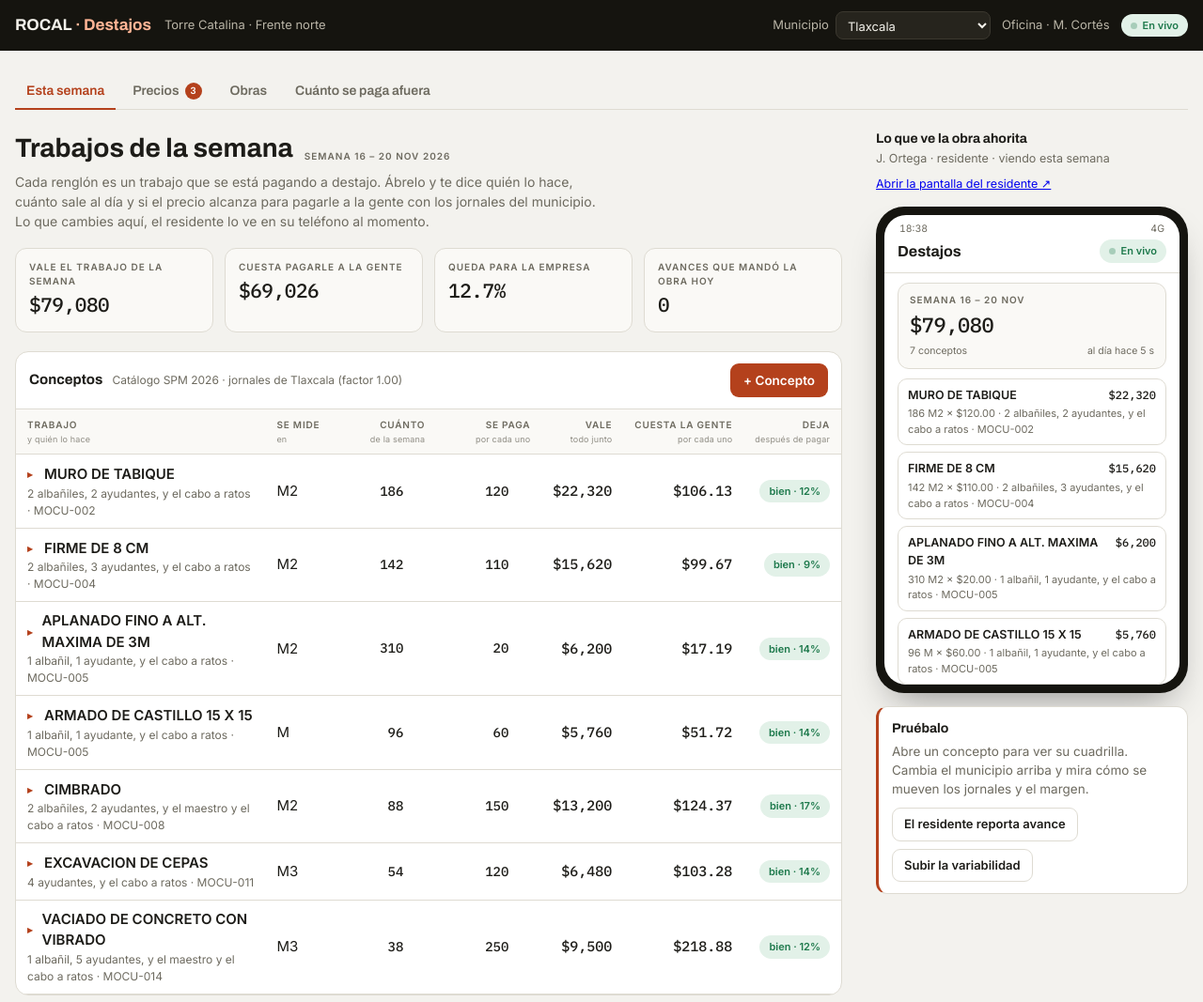
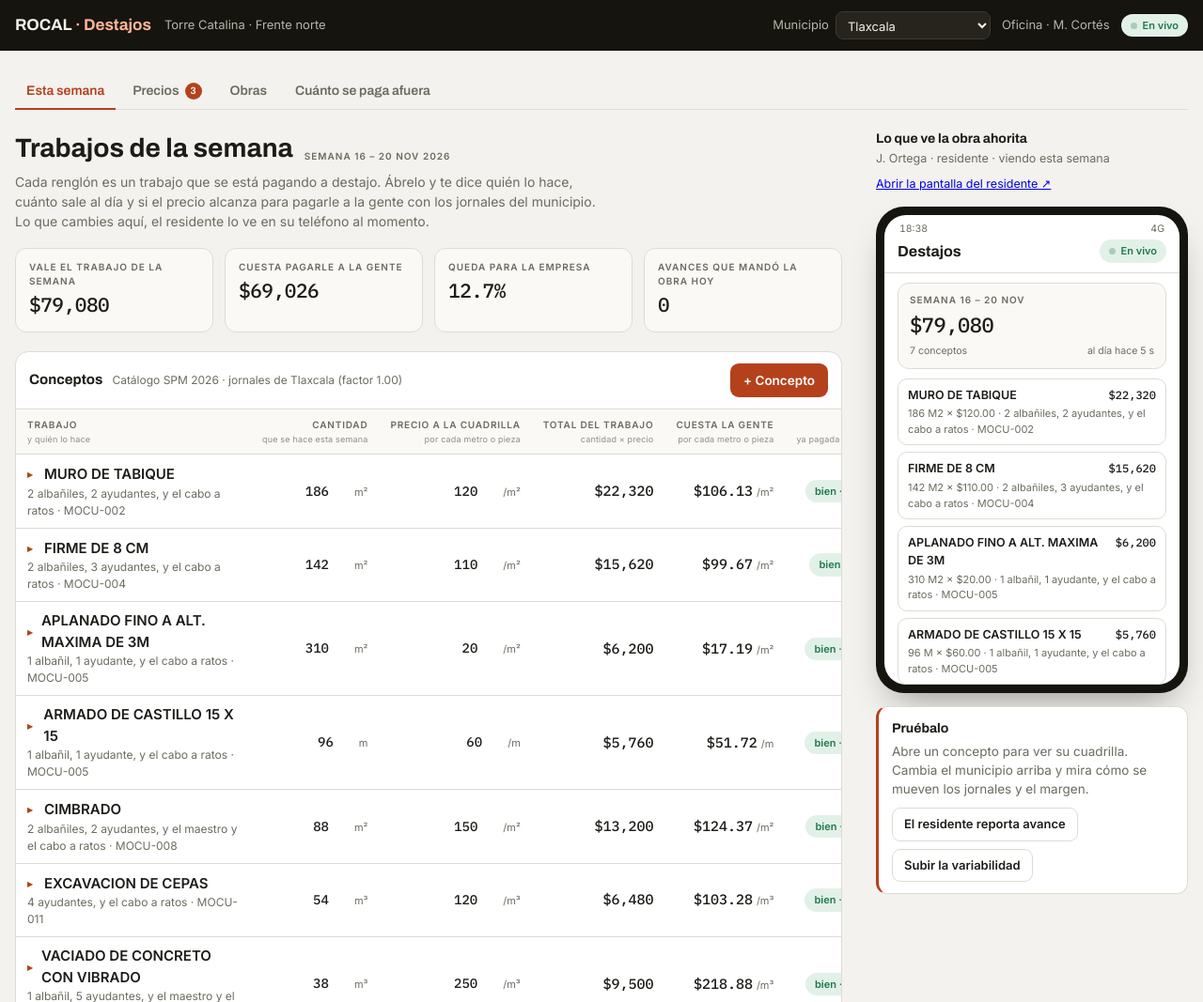
Before and after one commit to ingeconstructiva-hub/app-destajos, a plain HTML site: page index.html in a window 1280 px wide. Shown: the top 1067 px of the page at 94% size. Drawn offline with Linux system fonts and the light colour scheme.

Commit message:
refactor: cambio de encabezados en columna

```diff
--- a/index.html
+++ b/index.html
@@ -165,7 +165,7 @@
   .tabla-top h2 { font-family: var(--font-head); font-size: 15px; margin: 0; }
   .tabla-top .de-donde { font-size: 12px; color: var(--fg-soft); flex: 1; min-width: 0; }
   .scroller { overflow-x: auto; }
-  table.principal { border-collapse: collapse; width: 100%; min-width: 820px; }
+  table.principal { border-collapse: collapse; width: 100%; min-width: 860px; }
   th {
     font-size: 10px; letter-spacing: .08em; text-transform: uppercase; color: var(--fg-soft);
     text-align: left; font-weight: 600; padding: 9px 12px; border-bottom: 1px solid var(--line);
@@ -187,9 +187,12 @@
   button.abrir .flecha { color: var(--accent); font-size: 11px; width: 11px; display: inline-block; }
   button.abrir:hover .texto { text-decoration: underline; }
 
+  .sufijo { font-size: 11px; color: var(--fg-soft); margin-left: 4px; white-space: nowrap; }
+  table.principal > tbody > tr > td.num { white-space: nowrap; }
+  td.importe .sufijo { font-family: var(--font-body); }
   input.celda {
     font: inherit; font-family: var(--font-num); font-size: 14px; text-align: right;
-    width: 88px; color: var(--fg); background: transparent;
+    width: 74px; color: var(--fg); background: transparent;
     border: 1px solid transparent; border-radius: 7px; padding: 5px 7px;
   }
   input.celda:hover { border-color: var(--line-fuerte); }
@@ -347,12 +350,11 @@
             <thead>
               <tr>
                 <th>Trabajo<small>y quién lo hace</small></th>
-                <th>Se mide<small>en</small></th>
-                <th class="num">Cuánto<small>de la semana</small></th>
-                <th class="num">Se paga<small>por cada uno</small></th>
-                <th class="num">Vale<small>todo junto</small></th>
-                <th class="num">Cuesta la gente<small>por cada uno</small></th>
-                <th class="num">Deja<small>después de pagar</small></th>
+                <th class="num">Cantidad<small>que se hace esta semana</small></th>
+                <th class="num">Precio a la cuadrilla<small>por cada metro o pieza</small></th>
+                <th class="num">Total del trabajo<small>cantidad × precio</small></th>
+                <th class="num">Cuesta la gente<small>por cada metro o pieza</small></th>
+                <th class="num">Deja<small>ya pagada la gente</small></th>
               </tr>
             </thead>
             <tbody id="cuerpo"></tbody>
@@ -610,6 +612,8 @@
   /* M2 se lee "eme dos" y nadie lo dice asi. Aqui sale como se escribe. */
   var UNIDAD_CORTA = { M2: "m²", M3: "m³", M: "metro", ML: "metro", PZA: "pieza", KG: "kilo", TON: "tonelada" };
   function corto(u) { return UNIDAD_CORTA[u] || String(u).toLowerCase(); }
+  var UNIDAD_TABLA = { M2: "m²", M3: "m³", M: "m", ML: "m", PZA: "pza", KG: "kg", TON: "ton" };
+  function cortoTabla(u) { return UNIDAD_TABLA[u] || String(u).toLowerCase(); }
 
   var importe = function (c) { return Number(c.cantidad) * Number(c.pu); };
   var manoDeObra = function (c) { return Number(c.cantidad) * costoUnitario(c); };
@@ -660,11 +664,10 @@
               (c.porQuien ? ' · <span class="marca-avance">actualizó ' + escapar(c.porQuien) + '</span>' : '') +
             '</span>' +
           '</td>' +
-          '<td>' + escapar(c.unidad) + '</td>' +
-          '<td class="num"><input class="celda" type="number" step="0.01" min="0" data-campo="cantidad" data-id="' + c.id + '" value="' + c.cantidad + '"></td>' +
-          '<td class="num"><input class="celda" type="number" step="0.01" min="0" data-campo="pu" data-id="' + c.id + '" value="' + c.pu + '"></td>' +
+          '<td class="num"><input class="celda" type="number" step="0.01" min="0" data-campo="cantidad" data-id="' + c.id + '" value="' + c.cantidad + '"><span class="sufijo">' + escapar(cortoTabla(c.unidad)) + '</span></td>' +
+          '<td class="num"><input class="celda" type="number" step="0.01" min="0" data-campo="pu" data-id="' + c.id + '" value="' + c.pu + '"><span class="sufijo">/' + escapar(cortoTabla(c.unidad)) + '</span></td>' +
           '<td class="importe num" data-importe="' + c.id + '">' + pesos(importe(c)) + '</td>' +
-          '<td class="importe num" data-mo="' + c.id + '">' + pesos(costoUnitario(c), 2) + '</td>' +
+          '<td class="importe num" data-mo="' + c.id + '">' + pesos(costoUnitario(c), 2) + '<span class="sufijo">/' + escapar(cortoTabla(c.unidad)) + '</span></td>' +
           '<td class="num"><span class="' + pillClase + '" data-margen="' + c.id + '">' + comoVa + ' · ' + (m * 100).toFixed(0) + '%</span></td>' +
         '</tr>';
 
@@ -717,7 +720,7 @@
         '</p>' +
       '</div>';
 
-    return '<tr class="detalle"><td colspan="7"><div class="opus">' + resumen +
+    return '<tr class="detalle"><td colspan="6"><div class="opus">' + resumen +
 
       '<div class="bloque">' +
         '<h4>Cómo se arma ese precio · ' + escapar(c.clave) + '</h4>' +
```
